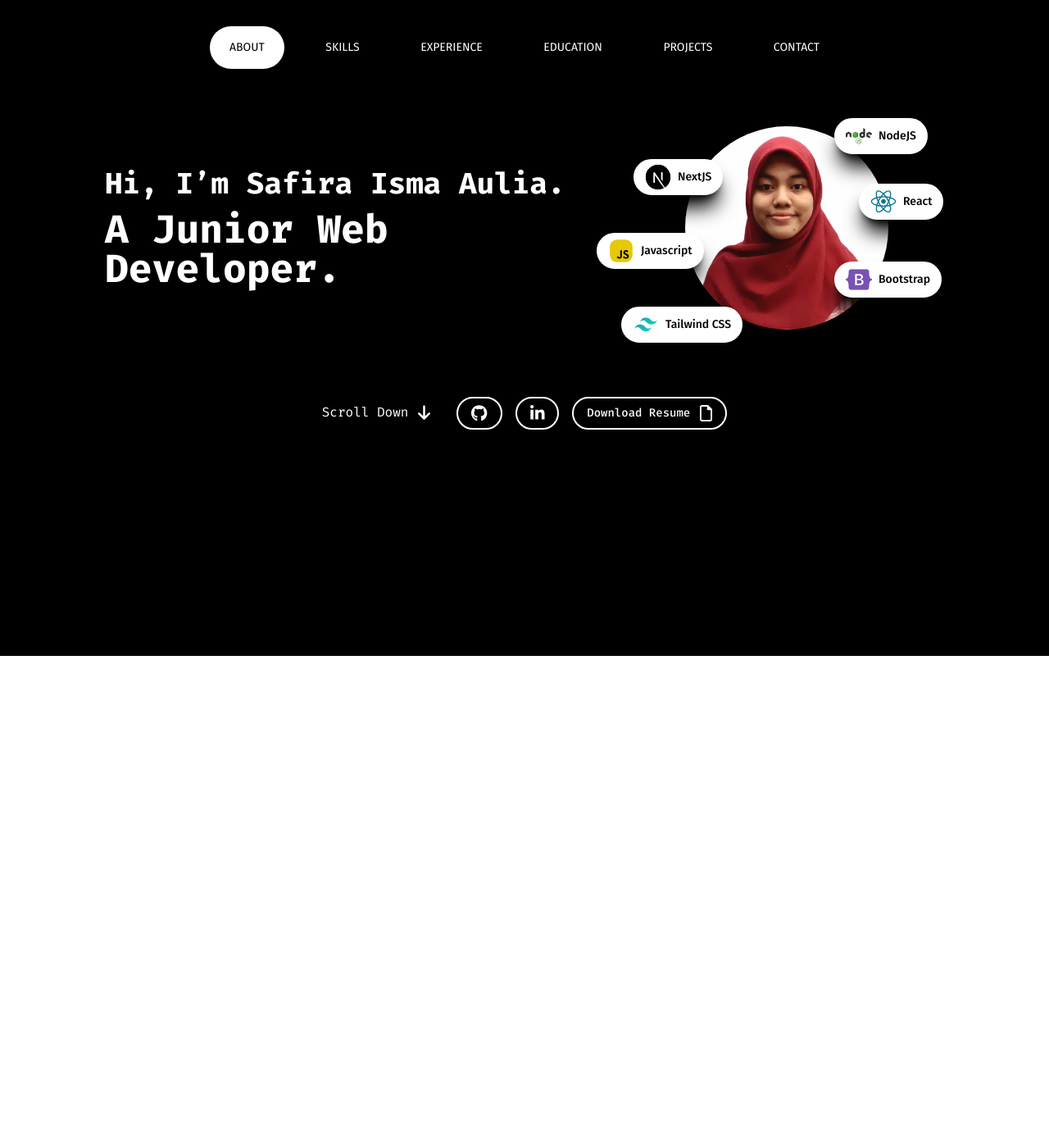
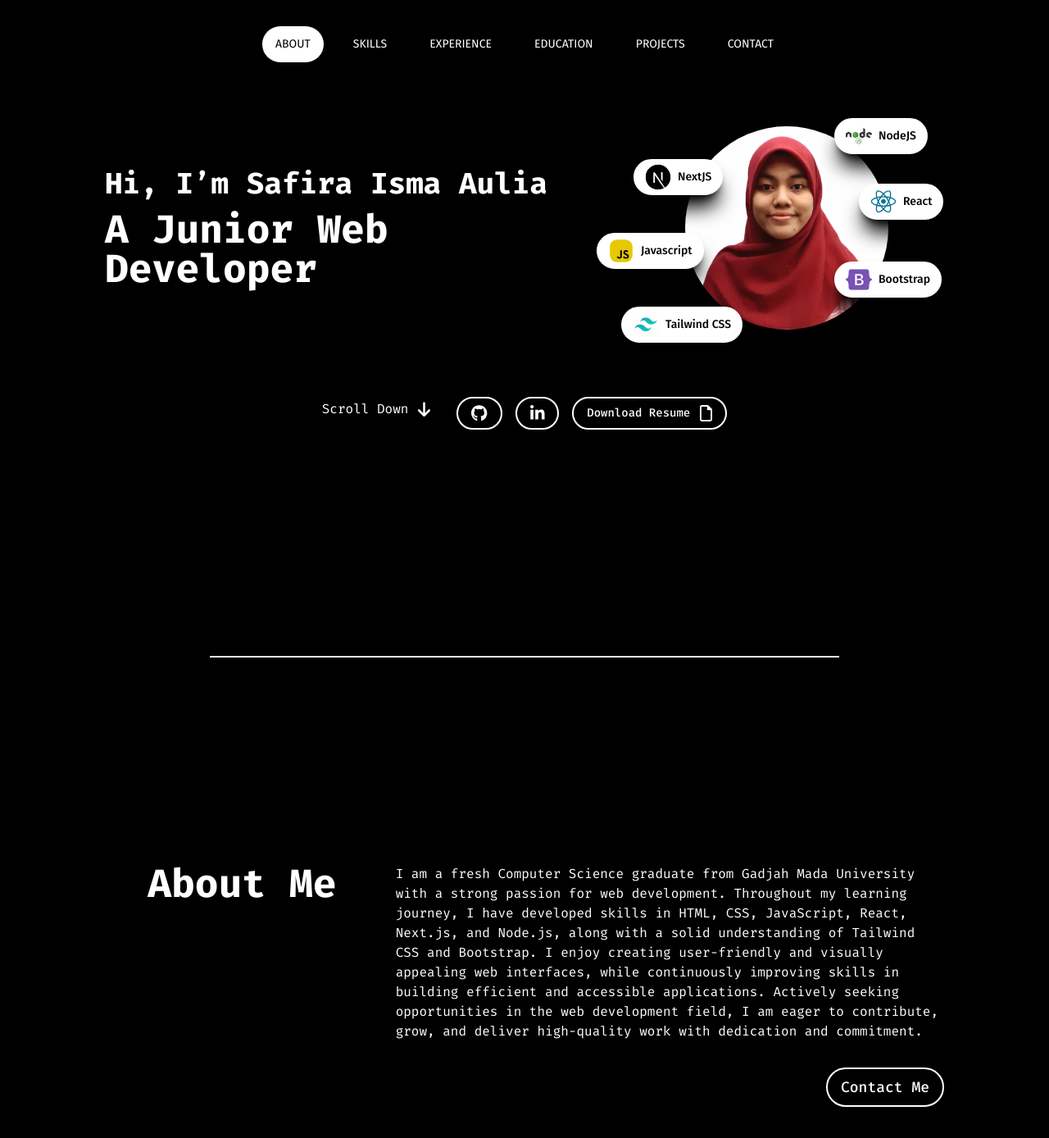
Before and after one commit to safira1003/portfolio, a React (Vite) app: page / in a window 1280 px wide. Shown: the top 1388 px of the page at 82% size. Before the commit the page ends 800 px from the top, so only its background shows below. Built offline with nearby package versions, Linux system fonts and the light colour scheme.

Commit message:
feat: finish about info

```diff
--- a/src/App.jsx
+++ b/src/App.jsx
@@ -2,6 +2,7 @@ import { useState } from "react";
 
 import Header from "./components/Header";
 import About from "./components/About";
+
 
 function App() {
   const[activeTab, setActiveTab] = useState("about");
--- a/src/components/About.jsx
+++ b/src/components/About.jsx
@@ -6,17 +6,19 @@ import { faFile } from '@fortawesome/free-regular-svg-icons';
 import ProfilePict from "../assets/safira.png";
 import TechComponent from "./template/TechComponent";
 import PrimaryButton from './template/PrimaryButton';
+import SectionTemp from './template/SectionTemp';
 
 export default function About() {
     return (
+        <>
             <section className="flex flex-col min-h-screen pt-[15%]">
                 <div className="flex items-center gap-8 text-white overflow-visible">
                     <div className="flex flex-col gap-3 basis-2/3  font-fira-mono font-bold">
                         <p className=" text-4xl">
-                        Hi, I’m <span className="">Safira Isma Aulia.</span>
+                            Hi, I’m <span className="">Safira Isma Aulia</span>
                         </p>
                         <p className="text-5xl">
-                        A Junior Web Developer.
+                            A Junior Web Developer
                         </p>
                     </div>
 
@@ -56,5 +58,27 @@ export default function About() {
                     </div>
                 </div>
             </section>
+            <SectionTemp>
+                <div className='flex gap-5 items-start justify-center'>
+                    <h1 className='basis-1/3 text-center font-bold text-5xl'>
+                        About Me
+                    </h1>
+                    <div className='basis-2/3 flex flex-col gap-8 items-end'>
+                        <p>
+                            I am a fresh Computer Science graduate from Gadjah Mada University with a strong passion for web development.
+                            Throughout my learning journey, I have developed skills in HTML, CSS, JavaScript, React, Next.js, and Node.js,
+                            along with a solid understanding of Tailwind CSS and Bootstrap. I enjoy creating user-friendly and visually
+                            appealing web interfaces, while continuously improving skills in building efficient and accessible applications.
+                            Actively seeking opportunities in the web development field, I am eager to contribute, grow, and deliver
+                            high-quality work with dedication and commitment.
+                        </p>
+                        <PrimaryButton>
+                            <p className='text-lg font-medium'>Contact Me</p>
+                        </PrimaryButton>
+                    </div>
+                </div>
+
+            </SectionTemp>
+        </>
     )
 }
--- a/src/components/Header.jsx
+++ b/src/components/Header.jsx
@@ -4,11 +4,11 @@ const HEADER = ["about", "skills", "experience", "education", "projects", "conta
 export default function Header({ onClick, activeTab }) {
     const header = HEADER;
 
-    const activeStyle = "uppercase py-4 px-6 text-black transition-colors duration-800 cursor-pointer bg-white rounded-full ";
-    const inactiveStyle = "uppercase py-4 px-6 text-white transition-colors duration-800 cursor-pointer rounded-full ";
+    const activeStyle = "uppercase py-3 px-4 text-black transition-colors duration-800 cursor-pointer bg-white rounded-full ";
+    const inactiveStyle = "uppercase py-3 px-4 text-white transition-colors duration-800 cursor-pointer rounded-full ";
 
     return (
-        <header className="px-[20%] py-8 font-fira-sans text-sm z-50 fixed top-0 right-0 left-0">
+        <header className="px-[25%] py-8 font-fira-sans text-sm z-50 fixed top-0 right-0 left-0">
             <nav className="flex justify-between backdrop-blur-2xl rounded-full">
                 {header.map((item, index) => {
                     return (
--- a/src/components/template/SectionTemp.jsx
+++ b/src/components/template/SectionTemp.jsx
@@ -0,0 +1,12 @@
+
+
+export default function SectionTemp({children}){
+    return(
+        <>
+        <div className="border-1 border-stone-200 w-3/4 mx-auto"></div>
+        <section className="flex items-center min-h-screen py-[20%] md:py-[10%] text-white font-fira-mono">
+            {children}
+        </section>
+        </>
+    )
+}
```
Lines whose indentation alone changed are shown as unchanged.
